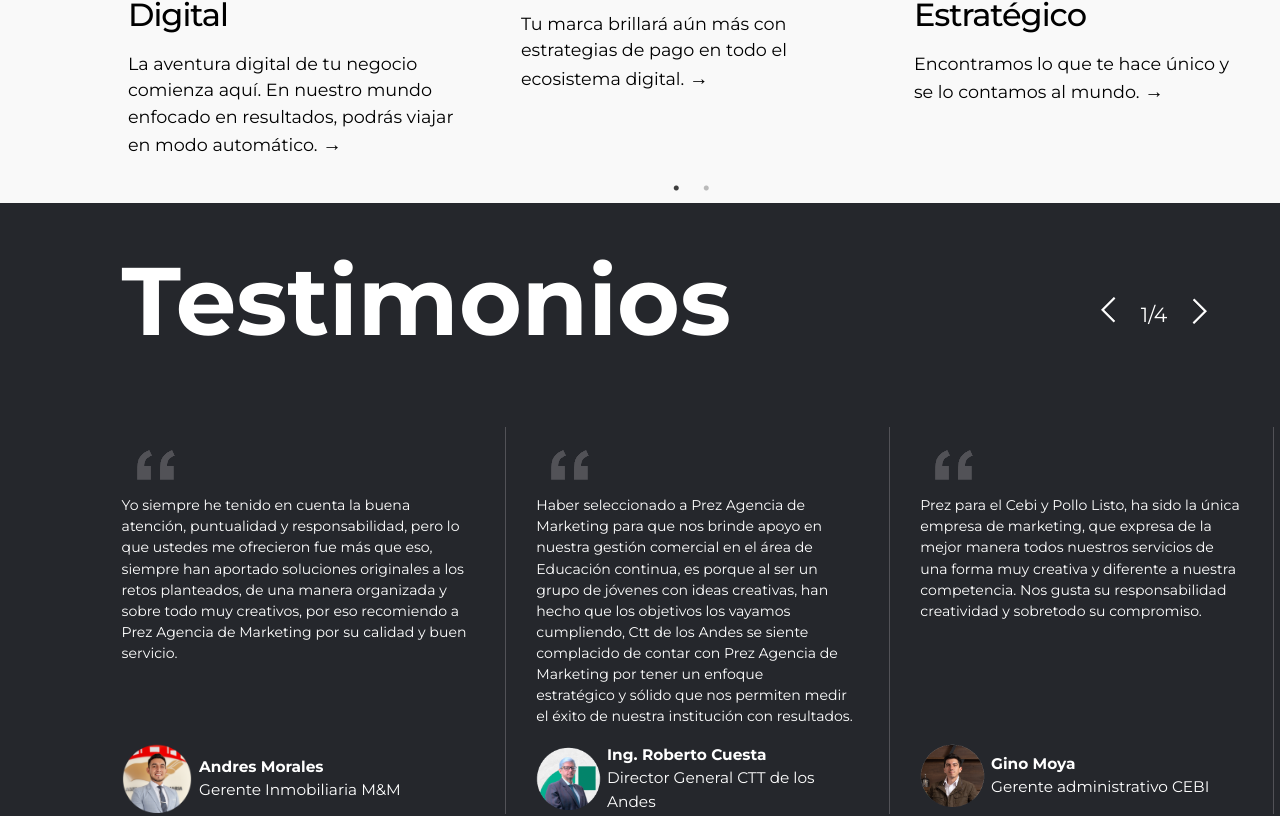
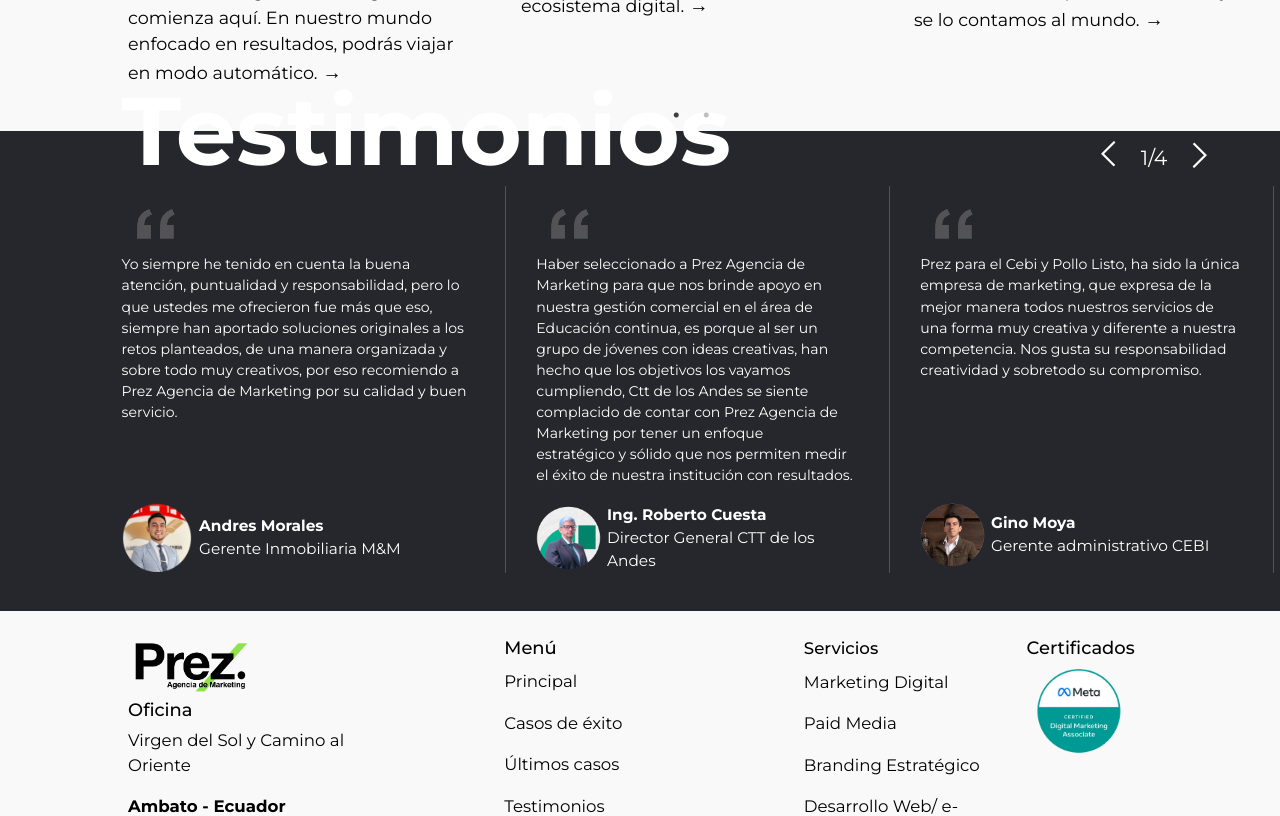
Before and after one commit to WebDesignPrez/prez_web, a React (Create React App) app: page /desarrollo-web in a window 1280 px wide. Shown: the part 3360-4176 px from the top of the page. Built offline with nearby package versions, Linux system fonts and the light colour scheme; the HTML template or start-up script is replaced by a standard one; a web font is replaced by a local one.

Commit message:
Testimonionales y espacio

```diff
--- a/src/App.css
+++ b/src/App.css
@@ -2392,10 +2392,9 @@
 }
 
 
-.testimonios {
+.testimonios{
   background-color: #25272c;
   color: #fff;
-  padding: 2vw 0vw 1vw 9.5vw;
   display: flex;
   justify-content: space-between;
 }
@@ -2403,7 +2402,7 @@
 .testimoniosContainer {
   background-color: #25272c;
   color: #fff;
-  padding: 2vw 5vw 3vw 9.5vw;
+  padding: 0 0 3vw 9.5vw;
   overflow: hidden;
 }
 
@@ -2412,10 +2411,11 @@
   align-items: center;
   gap: 1vw;
   margin-right: 5vw;
-  margin-top: 1vw;
-}
-
-.testimonios .titulo {
+}
+
+.testimonios .titulo p{
+  padding-left: 9.5vw;
+  line-height: 0.0;
   font-size: 6rem;
   font-weight: 700;
 }
@@ -2619,11 +2619,24 @@
   color: #fff;
   font-size: 5rem;
   font-weight: 700;
+  line-height: 0;
   margin: 4vw 2vw 4vw 0;
   padding: 2vw 0 1vw 5vw;
 }
 
-.tituloCasos.flecha h3 {
+.tituloUltimosCasos{
+  background-color: #25272c;
+  padding: 2vw 0 1vw 9.5vw;
+}
+
+.tituloUltimosCasos h3 {
+  color: #fff;
+  font-size: 5rem;
+  font-weight: 700;
+  line-height: 0;
+}
+
+.tituloUltimosCasos {
   border-top: 0.2vh solid #fff;
 }
 
@@ -2734,9 +2747,9 @@
 
 @media only screen and (max-width: 768px) {
 
-  .tituloInicio{
+  /* .tituloInicio{
     height: ;
-  }
+  } */
 
   .testimonios .titulo h3{
     font-size: 5rem;
@@ -2845,3 +2858,26 @@
     display: none;
   }
 }
+
+/* Martin Mac */
+@media only screen and (max-width: 1450px) {
+.letras  {
+   width: 24vw;
+
+}
+
+}
+
+/* Tablet vertical */
+@media only screen and (max-width: 1370px) {
+  .letras  {
+     width: 25vw;
+
+  }
+  }
+/* Tablet Horizontal */
+  @media only screen and (max-width: 1025px) {
+    .letras  {
+       width: 33vw;
+    }
+    }
--- a/src/componentes/Clientes.js
+++ b/src/componentes/Clientes.js
@@ -49,9 +49,11 @@
         < div >
             <div className="clientesTitulo" id="Clientes">
                 <h3 className='clientesLetras'>Clientes que viajan <br></br>con nosotros</h3>
+      {/*           <h3 className='clientesLetras'>{window.innerWidth} x {window.innerHeight} <br></br>con nosotros</h3> */}
             </div>
             <div className="clientesBox noresponsive">
-                <Carousel cols={5} rows={3} gap={10} autoplay={8000} interval={200} loop>
+                {/* <Carousel cols={5} rows={3} gap={10} autoplay={8000} interval={200} loop> */}
+                <Carousel cols={5} rows={3} gap={10} loop>
                     {logos}
                 </Carousel>
             </div>
--- a/src/componentes/UltimosCasos.js
+++ b/src/componentes/UltimosCasos.js
@@ -51,7 +51,7 @@
   return (
     <>
       <div className="">
-        <div className="tituloCasos flecha" id="Ultimos-casos">
+        <div className="tituloUltimosCasos flecha" id="Ultimos-casos">
           <h3>Últimos casos</h3>
         </div>
       </div>
```
